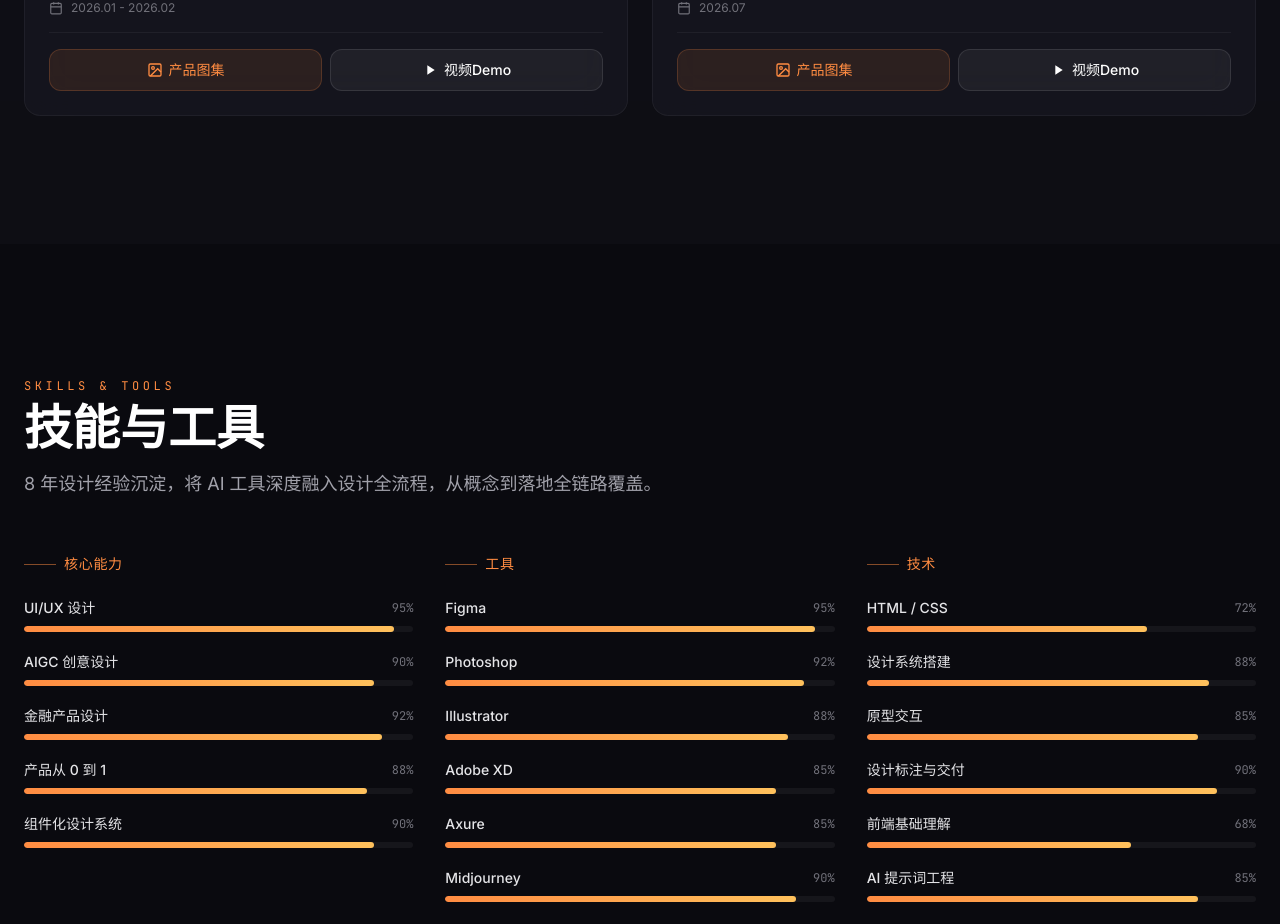
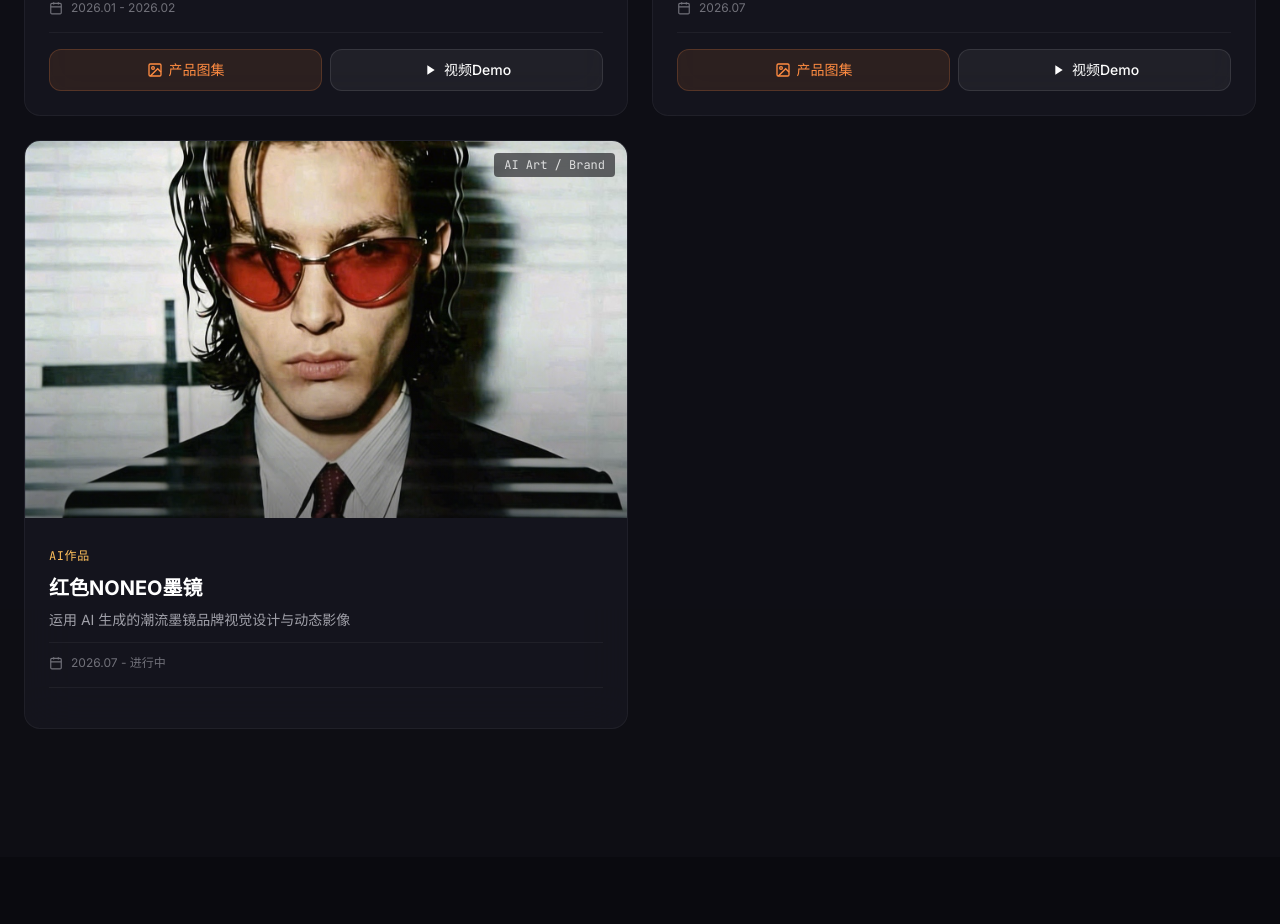
Before and after one commit to liwen20/portfolio, a React (Vite) app: page / in a window 1280 px wide. Shown: the part 2694-3618 px from the top of the page. Built offline with nearby package versions, Linux system fonts and the light colour scheme.

Commit message:
feat: AI作品新增「红色NONEO墨镜」项目卡片（banner已上传，gallery/video待补）

```diff
--- a/src/data.js
+++ b/src/data.js
@@ -127,6 +127,29 @@
         tools: ['ChatGPT'],
         duration: '2026.07',
         result: '完成 Q 版角色三视图设计（C罗/梅西/内马尔）、双人组合构图与 9 幕分镜脚本，并产出一支 52 秒 H.264 动态短片，验证了体育 IP 的 AI 视觉化流程。',
+      },
+    },
+    // 红色 NONEO 墨镜品牌 — 新项目
+    {
+      id: 'noneo',
+      name: '红色NONEO墨镜',
+      category: 'ai',
+      desc: '运用 AI 生成的潮流墨镜品牌视觉设计与动态影像',
+      tag: 'AI Art / Brand',
+      type: 'project',  // project 类型：卡片上同时有产品图集热区和视频热区
+      posterSrc: `${STATIC_BASE}ai-noneo-banner.jpg`,  // NONEO 墨镜主视觉 banner
+      // 产品图集（待补充）
+      gallery: [
+        // TODO: 上传详情图后在此添加
+      ],
+      // 视频 Demo（待上传）
+      // videoSrc: `${STATIC_BASE}work-noneo.mp4`,
+      projectInfo: {
+        bg: '以"红色 NONEO 墨镜"为品牌核心意象，运用 AI 工具生成具有强烈视觉冲击力的品牌形象、产品展示与动态影像。探索 AI 在时尚配饰领域的品牌视觉表达可能性。',
+        role: 'AI 创意导演 / 视觉设计',
+        tools: ['Midjourney', 'ChatGPT', 'Seedance 2.0'],
+        duration: '2026.07 - 进行中',
+        result: '完成品牌主视觉形象设定与动态影像 Demo 制作中。',
       },
     },
   ],
```
Also changed, not shown: public/ai-noneo-banner.jpg (added).
